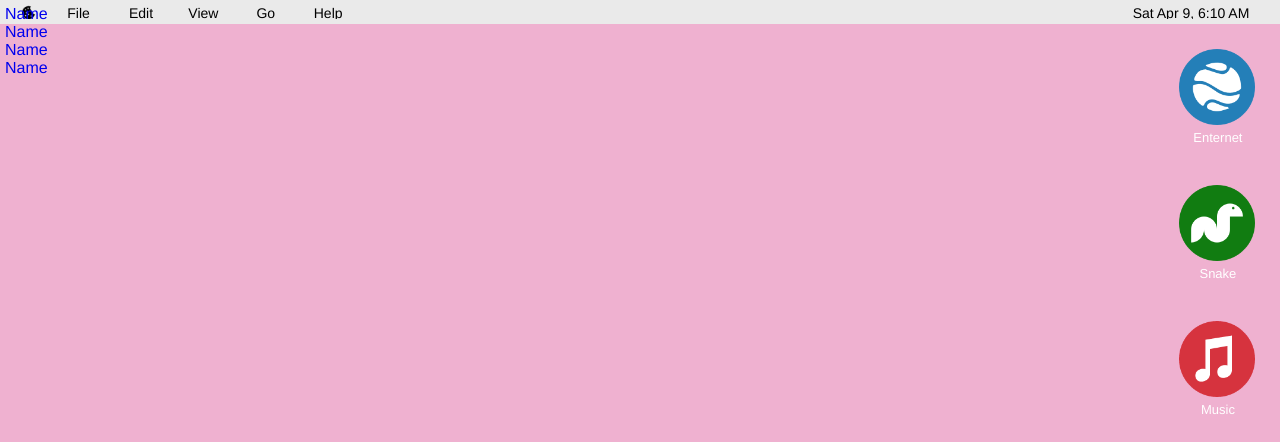
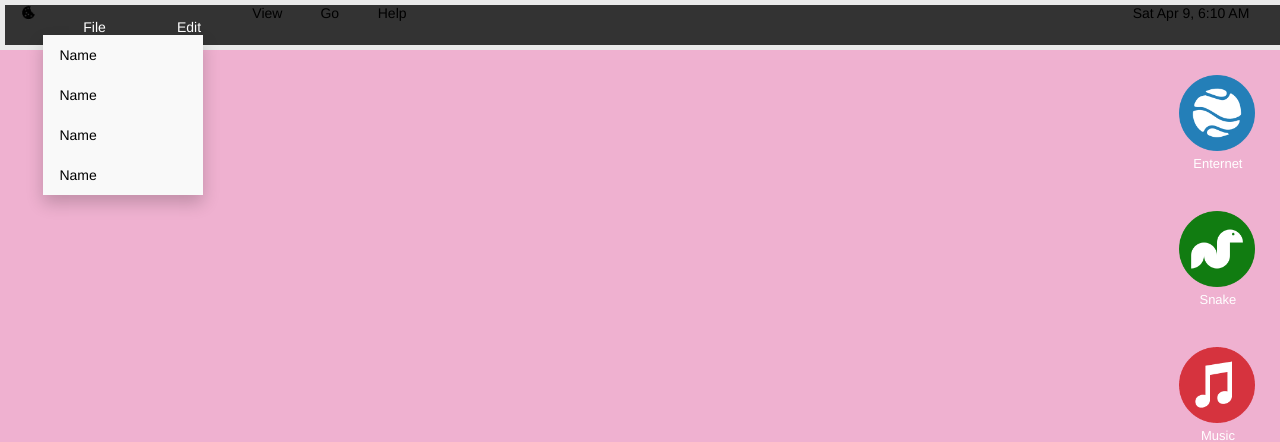
Before and after one commit to karenxiong/My-Desktop, a PHP site: page / in a window 1280 px wide, after a click on "File". Shown: the top 442 px of the page. Run offline with PHP 8.4, Linux system fonts and the light colour scheme; some libraries are stand-ins or nearby versions.

Commit message:
Changes:
- fixed dropdown menu to dropdown according to parent list
- *needs to fix styling

```diff
--- a/css/default.css
+++ b/css/default.css
@@ -70,40 +70,53 @@ ul li {
 
 /* button dropdown style */
 
-.dropbtn {
-	cursor: pointer;
+ul {
+    list-style-type: none;
+    margin: 0;
+    padding: 0;
+    overflow: hidden;
+    background-color: #333;
+}
+
+li {
+    float: left;
+}
+
+li a, .dropbtn {
+    display: inline-block;
+    color: white;
+    text-align: center;
+    padding: 14px 16px;
+    text-decoration: none;
+}
+
+li a:hover, .dropdown:hover .dropbtn {
+    background-color: red;
+}
+
+li.dropdown {
+    display: inline-block;
 }
 
 .dropdown-content {
-	display: none;
-	position: absolute;
+    display: none;
+    position: absolute;
+    background-color: #f9f9f9;
+    min-width: 160px;
+    box-shadow: 0px 8px 16px 0px rgba(0,0,0,0.2);
 }
 
 .dropdown-content a {
-	display: block;
+    color: black;
+    padding: 12px 16px;
+    text-decoration: none;
+    display: block;
+    text-align: left;
 }
 
-.dropdown{
-	position: relative;
-	display: inline-block;
-}
+.dropdown-content a:hover {background-color: #f1f1f1}
 
-.dropmenu {
-	cursor: default;
-}
-
-.dropcontent {
-	display: none;
-}
-
-.dropcontent a {
-	display: block;
-	display: inline-block;
-}
-
-.show {
-	display: block;
-}
+.show {display:block;}
 /* button dropdown style end */
 
 .icon img {
--- a/index.html
+++ b/index.html
@@ -16,29 +16,31 @@
 		<div id="nav">
 			<ul>
 				<li class="icon"><img src="img/icon2.png" align="top"></li>
-				<li onclick="myFunction()" class="dropbtn">File</li>
-					<div id="myDropdown" class="dropdown-content">
+				<li class="dropbtn">File
+					<div class="dropdown-content">
 						<a href="#">Name</a>
 						<a href="#">Name</a>
 						<a href="#">Name</a>
 						<a href="#">Name</a>
 					</div>
-				<li tabindex="0" class="left">Edit</li>
-					<div id="myDropdown" class="dropdown-content">
+				</li>
+				<li class="dropbtn">Edit
+					<div class="dropdown-content">
 						<a href="#">Name</a>
 						<a href="#">Name</a>
 						<a href="#">Name</a>
 						<a href="#">Name</a>
 					</div>
+				</li>
 				<li tabindex="0" class="left">View</li>
-					<div id="myDropdown" class="dropdown-content">
+					<div class="dropdown-content">
 						<a href="#">Name</a>
 						<a href="#">Name</a>
 						<a href="#">Name</a>
 						<a href="#">Name</a>
 					</div>
 				<li tabindex="0" class="left">Go</li>
-					<div id="myDropdown" class="dropdown-content">
+					<div class="dropdown-content">
 						<a href="#">Name</a>
 						<a href="#">Name</a>
 						<a href="#">Name</a>
--- a/js/main.js
+++ b/js/main.js
@@ -1,24 +1,17 @@
-
-  function myFunction() {
-      document.getElementById("myDropdown").classList.toggle("show");
-  }
-
-  // Close the dropdown menu if the user clicks outside of it
+  // Close any open dropdown menu, when user clicks outside of it
   window.onclick = function(event) {
     if (!event.target.matches('.dropbtn')) {
-
-      var dropdowns = document.getElementsByClassName("dropdown-content");
-      var i;
-      for (i = 0; i < dropdowns.length; i++) {
-        var openDropdown = dropdowns[i];
-        if (openDropdown.classList.contains('show')) {
-          openDropdown.classList.remove('show');
-        }
-      }
+      $(".dropdown-content").hide();
     }
   }
 
 $(document).ready(function(){
+  // when a menu bar button is clicked, the dropdown will show
+  $(".dropbtn").click(function() {
+    $(".dropdown-content").hide(); // hide all other menus first
+    $(this).children(".dropdown-content").show();
+  });
+
   /* When the user clicks on the button,
   toggle between hiding and showing the dropdown content */
   function updateTime() {
```
